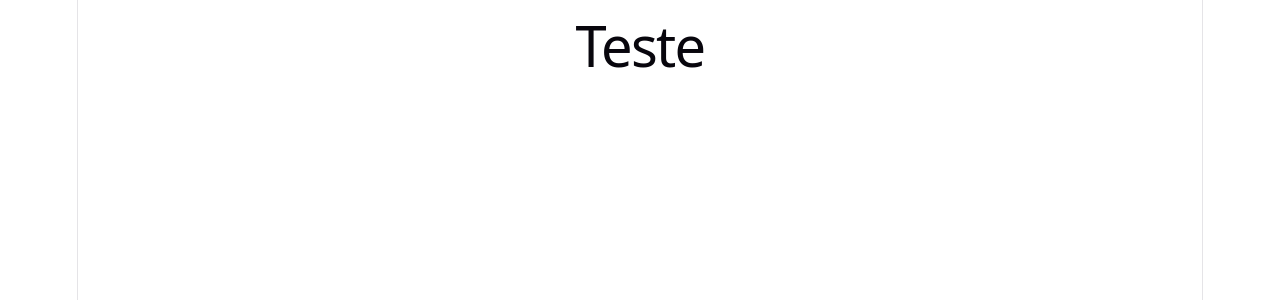
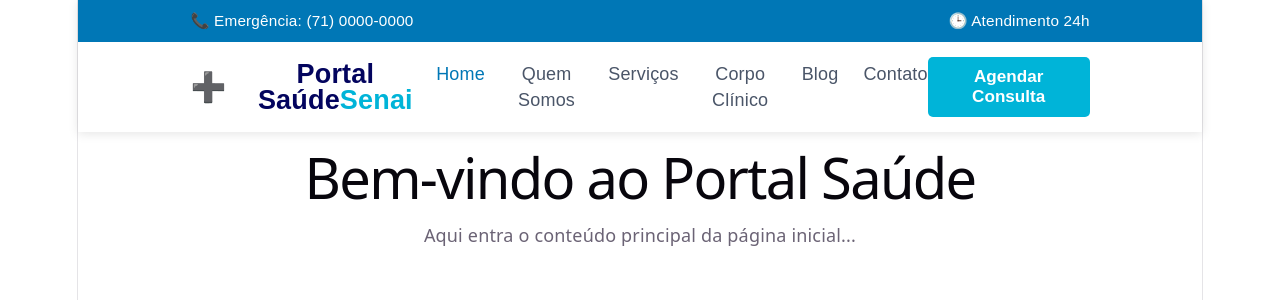
Before and after one commit to GeovaneFerreira26/ativ_portal_saude, a React (Vite) app: page / in a window 1280 px wide. Shown: the top 300 px of the page. Built offline with nearby package versions, Linux system fonts and the light colour scheme.

Commit message:
Alteração da página Header por Navbar + adicionando componente

```diff
--- a/src/App.jsx
+++ b/src/App.jsx
@@ -1,17 +1,17 @@
 import { useState } from 'react'
-import reactLogo from './assets/react.svg'
-import viteLogo from './assets/vite.svg'
-import heroImg from './assets/hero.png'
-import './App.css'
+import Navbar from './components/Navbar'
 
-function App() {
-  const [count, setCount] = useState(0)
+export default function App() {
+
+
 
   return (
-    <>
-    <h1>Teste</h1>
-    </>
+    <div>
+    <Navbar />
+    <main>
+        <h1>Bem-vindo ao Portal Saúde</h1>
+        <p>Aqui entra o conteúdo principal da página inicial...</p>
+      </main>
+    </div>
   )
 }
-
-export default App
--- a/src/components/Header/index.jsx
+++ /dev/null
@@ -1 +0,0 @@
-import './style.css'
--- /dev/null
+++ b/src/components/Navbar/index.jsx
@@ -0,0 +1,38 @@
+import React from 'react';
+import './style.css';
+
+export default function Navbar() {
+  return (
+    <header className="header-container">
+      {/* Faixa superior com informações úteis de saúde */}
+      <div className="header-top-bar">
+        <span>📞 Emergência: (71) 0000-0000</span>
+        <span>🕒 Atendimento 24h</span>
+      </div>
+
+      {/* Barra de Navegação Principal */}
+      <nav className="navbar">
+        {/* Lado Esquerdo: Logo da Clínica/Hospital */}
+        <div className="navbar-logo">
+          <span className="logo-icon">➕</span>
+          <span className="logo-text">Portal Saúde<span className="text-highlight">Senai</span></span>
+        </div>
+
+        {/* Centro: Links de Navegação para as 6 páginas */}
+        <ul className="navbar-links">
+          <li><a href="#home" className="active">Home</a></li>
+          <li><a href="#quem-somos">Quem Somos</a></li>
+          <li><a href="#servicos">Serviços</a></li>
+          <li><a href="#corpo-clinico">Corpo Clínico</a></li>
+          <li><a href="#blog">Blog</a></li>
+          <li><a href="#contato">Contato</a></li>
+        </ul>
+
+        {/* Lado Direito: Botão de Destaque */}
+        <div className="navbar-cta">
+          <button className="btn-agendar">Agendar Consulta</button>
+        </div>
+      </nav>
+    </header>
+  );
+}
--- /dev/null
+++ b/src/components/Navbar/style.css
@@ -0,0 +1,91 @@
+/* Configurações Gerais do Header */
+.header-container {
+  width: 100%;
+  box-shadow: 0 2px 10px rgba(0, 0, 0, 0.1);
+  font-family: 'Arial', sans-serif;
+  position: sticky;
+  top: 0;
+  z-index: 1000;
+  background-color: #ffffff;
+}
+
+/* Faixa Superior de Emergência */
+.header-top-bar {
+  background-color: #0077b6; /* Azul Escuro (Confiança) */
+  color: #ffffff;
+  display: flex;
+  justify-content: space-between;
+  padding: 8px 10%;
+  font-size: 0.85rem;
+  font-weight: 500;
+}
+
+/* Estrutura da Navbar */
+.navbar {
+  display: flex;
+  justify-content: space-between;
+  align-items: center;
+  padding: 15px 10%;
+  background-color: #ffffff;
+}
+
+/* Estilização do Logo */
+.navbar-logo {
+  display: flex;
+  align-items: center;
+  gap: 8px;
+  font-size: 1.5rem;
+  font-weight: bold;
+  color: #03045e;
+  cursor: pointer;
+}
+
+.logo-icon {
+  color: #00b4d8; /* Azul Claro/Ciano (Saúde) */
+  font-size: 1.6rem;
+}
+
+.text-highlight {
+  color: #00b4d8;
+}
+
+/* Links de Navegação */
+.navbar-links {
+  display: flex;
+  list-style: none;
+  gap: 25px;
+  margin: 0;
+  padding: 0;
+}
+
+.navbar-links a {
+  text-decoration: none;
+  color: #4a5568; /* Cinza escuro para boa leitura */
+  font-weight: 500;
+  font-size: 1rem;
+  transition: color 0.3s ease;
+}
+
+/* Efeito de passar o mouse nos links */
+.navbar-links a:hover,
+.navbar-links a.active {
+  color: #0077b6;
+}
+
+/* Botão de Agendamento (CTA) */
+.btn-agendar {
+  background-color: #00b4d8;
+  color: #ffffff;
+  border: none;
+  padding: 10px 20px;
+  font-size: 0.95rem;
+  font-weight: 600;
+  border-radius: 5px;
+  cursor: pointer;
+  transition: background-color 0.3s ease, transform 0.2s ease;
+}
+
+.btn-agendar:hover {
+  background-color: #0077b6;
+  transform: translateY(-2px); /* Efeito suave de levante */
+}
```
Also changed, not shown: src/components/Header/style.css (deleted), 2 other files (tests, documents, lock files or other folders).
